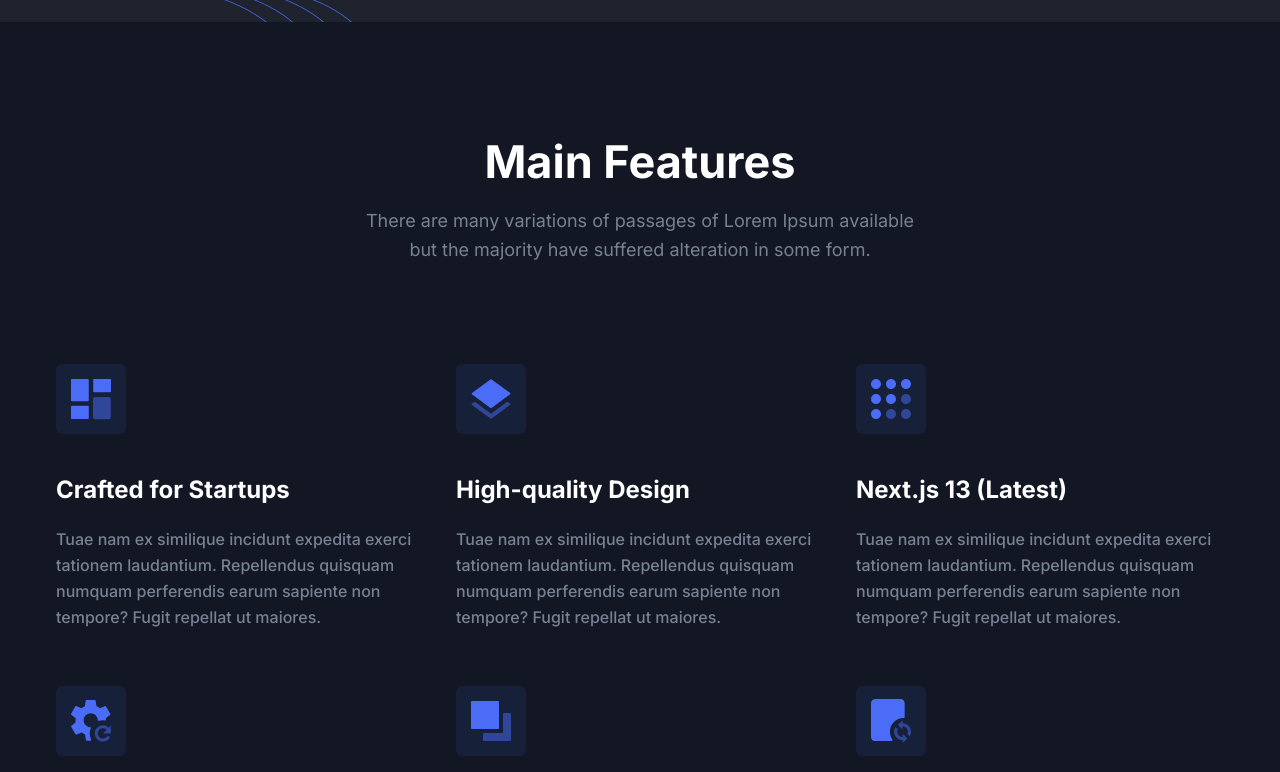
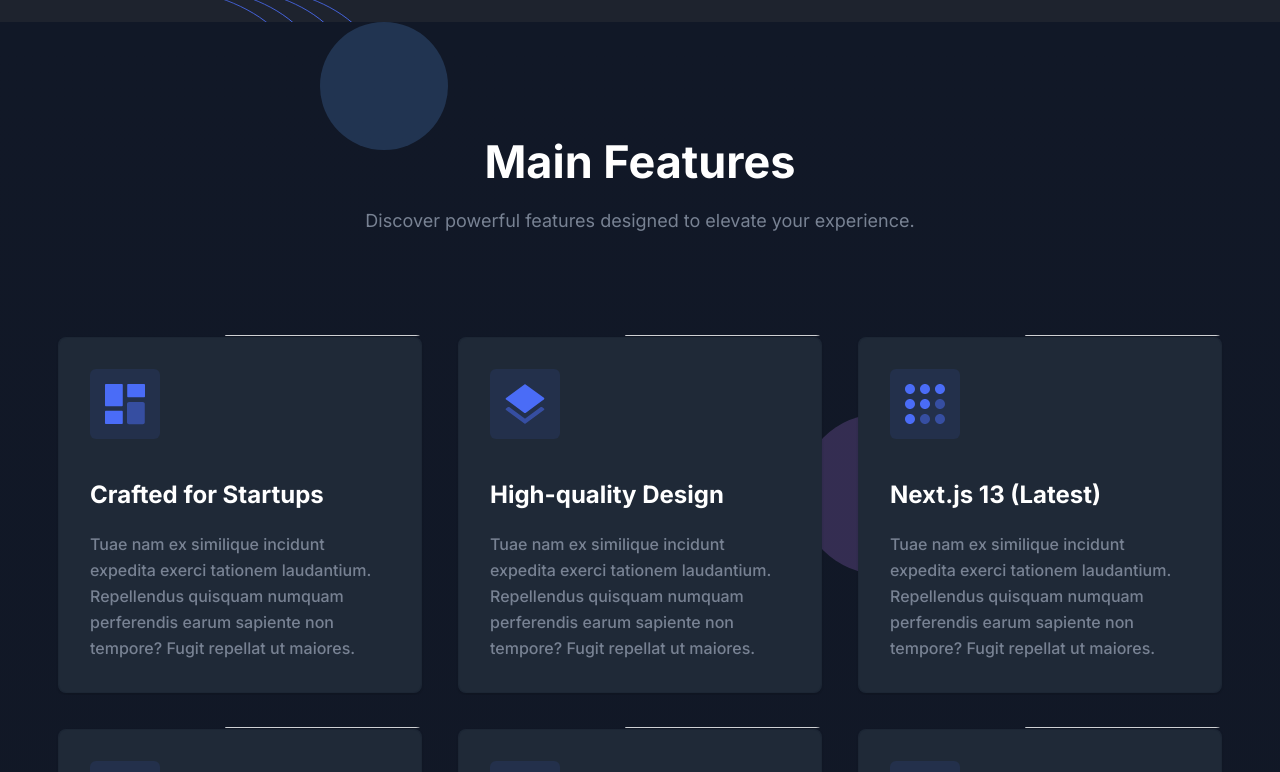
Before and after one commit to Speeir-LTD/speeir.com, a Next.js app: page / in a window 1280 px wide. Shown: the part 660-1432 px from the top of the page. Built offline with nearby package versions, Linux system fonts and the light colour scheme.

Commit message:
feat: update card feature

```diff
--- a/src/components/Features/index.tsx
+++ b/src/components/Features/index.tsx
@@ -5,17 +5,43 @@ import featuresData from "./featuresData";
 const Features = () => {
   return (
     <>
-      <section id="features" className="py-16 md:py-20 lg:py-28">
-        <div className="container">
+      <section
+        id="features"
+        className="relative py-16 md:py-20 lg:py-28 bg-gradient-to-b from-white to-gray-50/20 dark:from-gray-900 dark:to-gray-900/70 overflow-hidden"
+      >
+        {/* Background animation */}
+        <div className="absolute inset-0 overflow-hidden opacity-10 dark:opacity-20">
+          <div className="absolute top-0 left-1/4 w-32 h-32 rounded-full bg-blue-400 animate-float1"></div>
+          <div className="absolute top-1/3 right-1/4 w-40 h-40 rounded-full bg-purple-400 animate-float2"></div>
+        </div>
+
+        <div className="container relative z-10">
           <SectionTitle
             title="Main Features"
-            paragraph="There are many variations of passages of Lorem Ipsum available but the majority have suffered alteration in some form."
+            paragraph="Discover powerful features designed to elevate your experience."
             center
           />
 
-          <div className="grid grid-cols-1 gap-x-8 gap-y-14 md:grid-cols-2 lg:grid-cols-3">
+          <div className="grid grid-cols-1 gap-8 md:grid-cols-2 lg:grid-cols-3">
             {featuresData.map((feature) => (
-              <SingleFeature key={feature.id} feature={feature} />
+              <div
+                key={feature.id}
+                className="group relative w-full transform transition-all duration-300 hover:-translate-y-1 rounded-lg p-[2px] overflow-hidden"
+              >
+                {/* Gradient Border */}
+                <div className="absolute inset-0 bg-gradient-to-r from-blue-500 via-purple-500 to-pink-500 opacity-0 group-hover:opacity-100 transition-opacity duration-500"></div>
+
+                {/* Moving Light */}
+                <div className="absolute top-0 left-0 w-full h-[1px] bg-white/80 animate-[borderLight_4s_linear_infinite]"></div>
+
+                {/* Card Content */}
+                <div className="relative rounded-lg bg-white p-8 shadow-md dark:bg-gray-800/90 backdrop-blur-sm">
+                  <div className="absolute inset-0 rounded-lg bg-white dark:bg-gray-800 m-[1px]"></div>
+                  <div className="relative z-10">
+                    <SingleFeature feature={feature} />
+                  </div>
+                </div>
+              </div>
             ))}
           </div>
         </div>
--- a/src/styles/index.css
+++ b/src/styles/index.css
@@ -30,4 +30,17 @@
   input#checkboxLabel:checked ~ .box span {
     @apply opacity-100;
   }
+
+  @keyframes borderLight {
+    0% { transform: translateX(-100%); }
+    100% { transform: translateX(100%); }
+  }
+  @keyframes float1 {
+    0%, 100% { transform: translateY(0) translateX(0); }
+    50% { transform: translateY(-20px) translateX(10px); }
+  }
+  @keyframes float2 {
+    0%, 100% { transform: translateY(0) translateX(0); }
+    50% { transform: translateY(15px) translateX(-15px); }
+  }
 }
```
